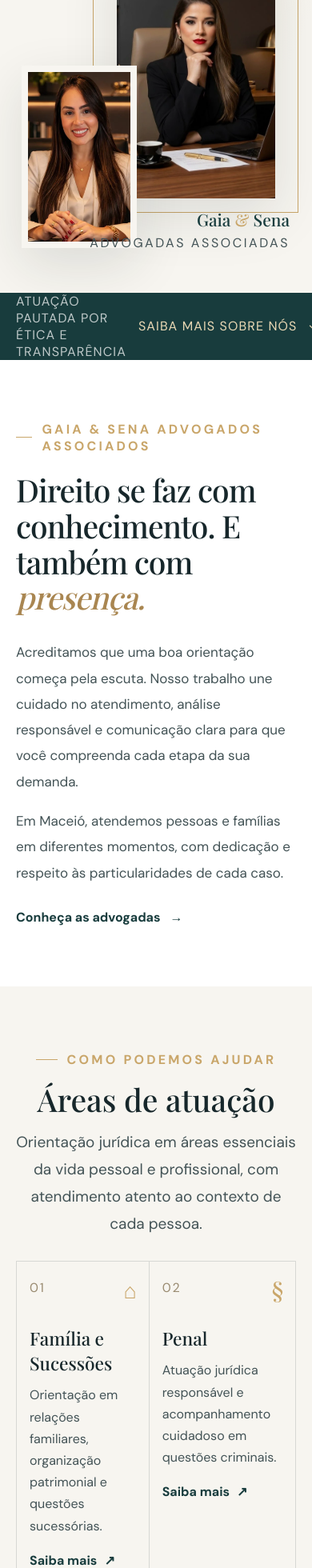
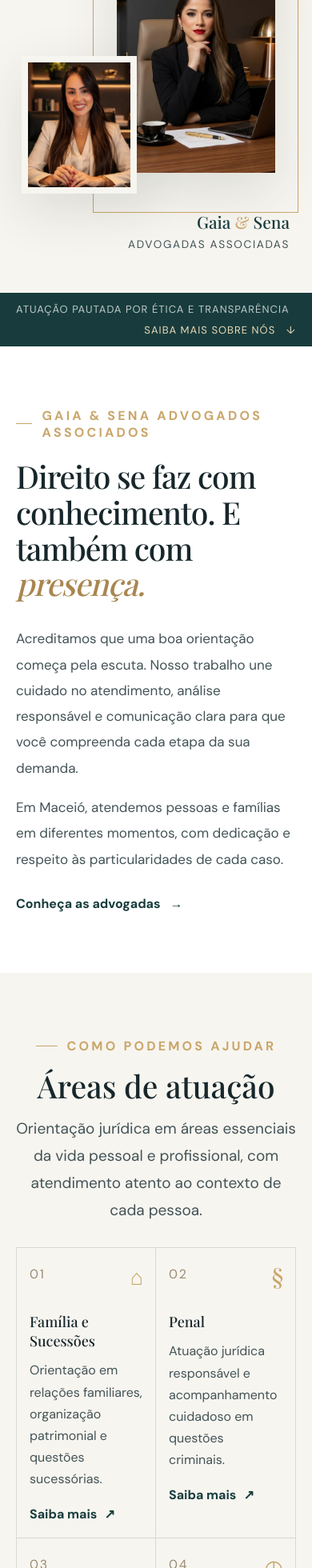
Before and after one commit to codewil-json/gaiaesena, a Vue app: page / in a window 390 px wide. Shown: the part 861-2821 px from the top of the page at 80% size. Built offline with nearby package versions, Linux system fonts and the light colour scheme.

Commit message:
fix(responsive): ajusta faixa inferior em telas móveis

```diff
--- a/package.json
+++ b/package.json
@@ -28,5 +28,8 @@
   },
   "engines": {
     "node": "24.x"
+  },
+  "resolutions": {
+    "jsdom": "26.1.0"
   }
 }
--- a/src/views/HomeView.vue
+++ b/src/views/HomeView.vue
@@ -748,9 +748,26 @@ export default {
     gap: 17px;
   }
 
+  .practice-grid {
+    grid-template-columns: repeat(2, minmax(0, 1fr));
+  }
+
   .practice-card {
     padding-right: 17px;
     padding-left: 17px;
+    border-bottom: 1px solid var(--line);
+  }
+
+  .practice-card:nth-child(odd) {
+    border-left: 1px solid var(--line);
+  }
+
+  .practice-card:nth-child(even) {
+    border-right: 1px solid var(--line);
+  }
+
+  .practice-card:nth-last-child(-n+2) {
+    border-bottom: 0;
   }
 
   .practice-card h3 {
@@ -760,6 +777,13 @@ export default {
   .team-grid {
     grid-template-columns: .75fr 1.25fr;
     gap: 5%;
+  }
+}
+
+@media (max-width: 1000px) {
+  .hero-photo-secondary {
+    bottom: 72px;
+    height: 45%;
   }
 }
 
@@ -803,30 +827,45 @@ export default {
   .hero-photo-main {
     right: 18px;
     width: 59%;
-    height: 80%;
+    height: 72%;
   }
 
   .hero-photo-secondary {
     left: 0;
     width: 43%;
-    height: 57%;
+    height: 43%;
   }
 
   .hero-visual-caption {
     right: 0;
     bottom: 0;
+    max-width: 100%;
+  }
+
+  .hero-visual-caption small {
+    font-size: clamp(12px, 3.5vw, 14px);
+    letter-spacing: .12em;
   }
 
   .hero-bottom {
     min-height: 56px;
-    gap: 15px;
-    padding: 0 20px;
-    font-size: 16px;
-    letter-spacing: .07em;
+    align-items: flex-start;
+    flex-direction: column;
+    justify-content: center;
+    gap: 9px;
+    padding: 12px 20px;
+    font-size: 13px;
+    letter-spacing: .08em;
   }
 
   .hero-bottom a {
-    flex-shrink: 0;
+    align-self: flex-end;
+    font-size: 13px;
+    white-space: nowrap;
+  }
+
+  .practice-card {
+    padding: 22px 16px 19px;
   }
 
   .office-section,
@@ -858,30 +897,16 @@ export default {
   }
 
   .practice-grid {
-    grid-template-columns: 1fr 1fr;
+    grid-template-columns: repeat(2, minmax(0, 1fr));
   }
 
   .practice-card {
     min-height: 240px;
-    padding: 22px 16px 19px;
-    border-bottom: 1px solid var(--line);
-  }
-
-  .practice-card:nth-child(odd) {
-    border-left: 1px solid var(--line);
-  }
-
-  .practice-card:nth-child(even) {
-    border-right: 1px solid var(--line);
-  }
-
-  .practice-card:nth-last-child(-n+2) {
-    border-bottom: 0;
   }
 
   .practice-card h3 {
     margin-top: 37px;
-    font-size: 22.7px;
+    font-size: clamp(18px, 4.5vw, 22px);
   }
 
   .practice-card p {
@@ -933,4 +958,23 @@ export default {
     gap: 38px;
   }
 }
+
+@media (max-width: 359px) {
+  .practice-grid {
+    grid-template-columns: 1fr;
+  }
+
+  .practice-card:nth-child(n) {
+    border-right: 1px solid var(--line);
+    border-left: 1px solid var(--line);
+  }
+
+  .practice-card:nth-last-child(-n+2) {
+    border-bottom: 1px solid var(--line);
+  }
+
+  .practice-card:last-child {
+    border-bottom: 0;
+  }
+}
 </style>
```
Also changed, not shown: 1 other file (tests, documents, lock files or other folders).
